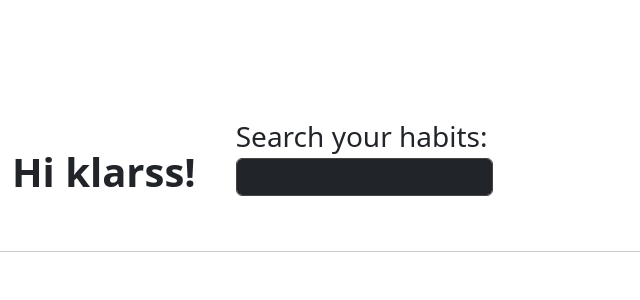
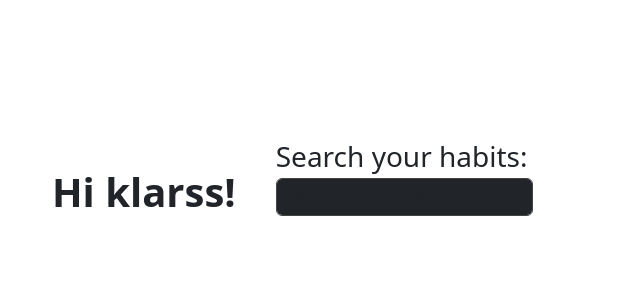
Before and after one commit to kLarss993/Habits-tracker, a Flask app: page / in a window 1280 px wide. Shown: the part 72-372 px from the top of the page, without its empty margins (0-640 px from the left). Run offline with Flask 3, Linux system fonts and the light colour scheme; the visitor is signed in with stand-in values (Sample User, id 1).

Commit message:
Deleted under line

```diff
--- a/code/static/css/home.css
+++ b/code/static/css/home.css
@@ -1,6 +1,20 @@
-/*header-underline {*/
-/*    border: 0;*/
-/*    border-top: 2px solid #fff;*/
-/*    margin-top: 10px;*/
-/*    opacity: 0.8;*/
-/*}*/
+.header-wrapper {
+    width: 95%;          /* Лінія не буде торкатися стінок (залишаємо по 2.5% з кожного боку) */
+    max-width: 1200px;   /* Щоб на дуже широких моніторах заголовок не роз'їхався занадто сильно */
+    margin: 0 auto;      /* Центруємо весь блок */
+    padding-top: 20px;   /* Відступ від самого верху браузера */
+}
+
+.header-top-row {
+    display: flex;
+    justify-content: space-between;
+    align-items: flex-end;
+    padding-bottom: 15px; /* ВІДСТУП ВІД ТЕКСТУ ДО ЛІНІЇ */
+}
+
+.header-underline {
+    border: 0;
+    border-top: 2px solid #fff; /* Сама лінія */
+    margin: 0;                  /* Прибираємо стандартні зовнішні відступи hr */
+    opacity: 0.8;
+}
--- a/code/templates/base.html
+++ b/code/templates/base.html
@@ -9,6 +9,7 @@
     <script src="https://cdn.jsdelivr.net/npm/bootstrap@5.3.0/dist/js/bootstrap.bundle.min.js"></script>
 
     <link rel="stylesheet" href="/css/home.css">
+
     {% block style %}{% endblock %}
 </head>
 <body>
--- a/code/templates/home.html
+++ b/code/templates/home.html
@@ -3,7 +3,7 @@
 {% block title %}Home page{% endblock %}
 
 {% block content %}
-        <div class="container-fluid mt-4">
+        <div class="container-fluid mt-4 header-wrapper">
             <div class="row align-items-end">
                 <div class="col-auto">
                     <h1 align="right" class="mb-0"><strong><b>Hi klarss!</b></strong></h1>
@@ -14,8 +14,6 @@
                     <input type="text" id="search" class="form-control bg-dark text-white" placeholder="Search your habits" style="border-color: #444;">
                 </div> <br> <br>
 
-                <hr class="header-underline"> <br> <br> <br>
-
             </div>
         </div>
 
```
